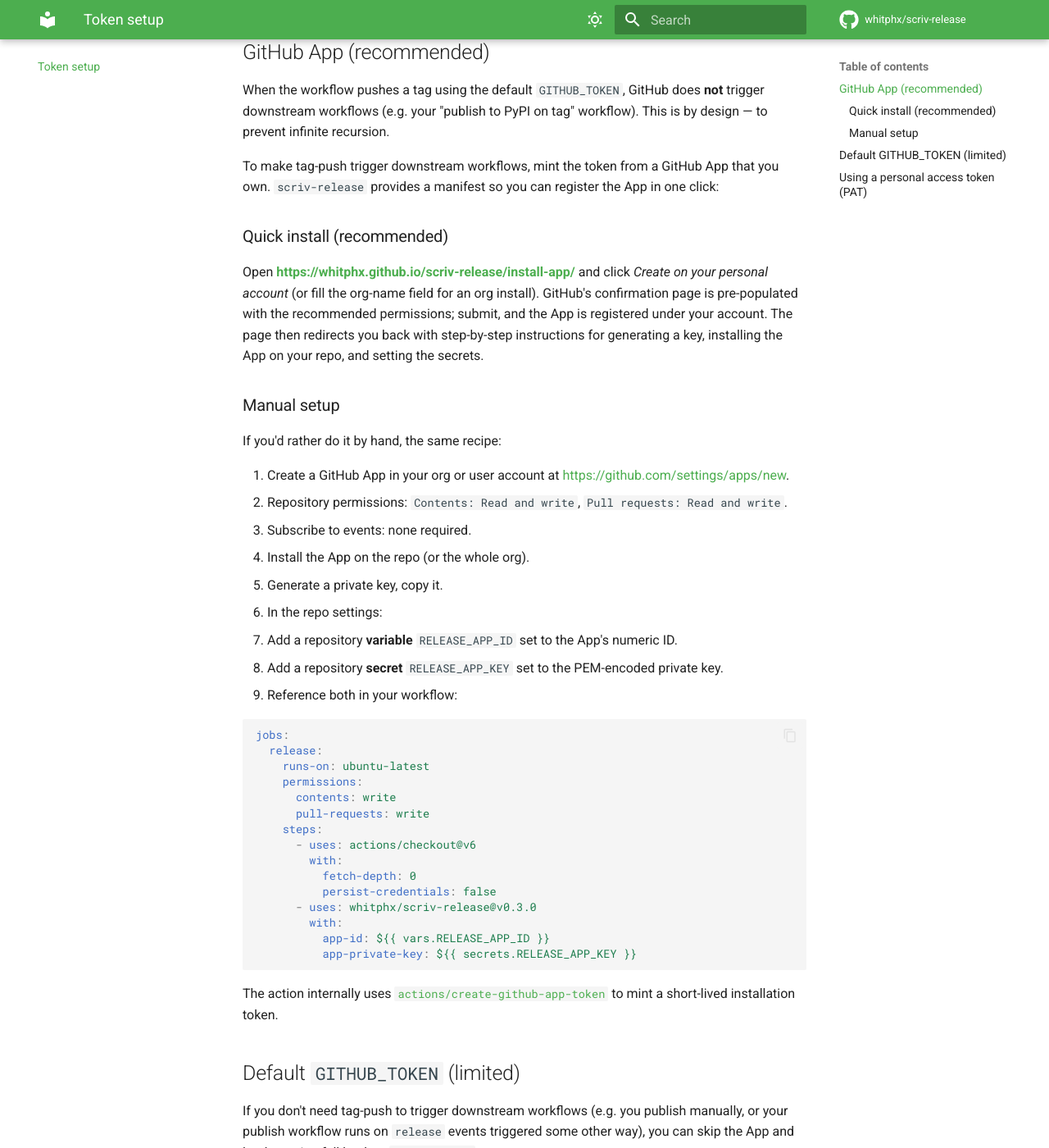
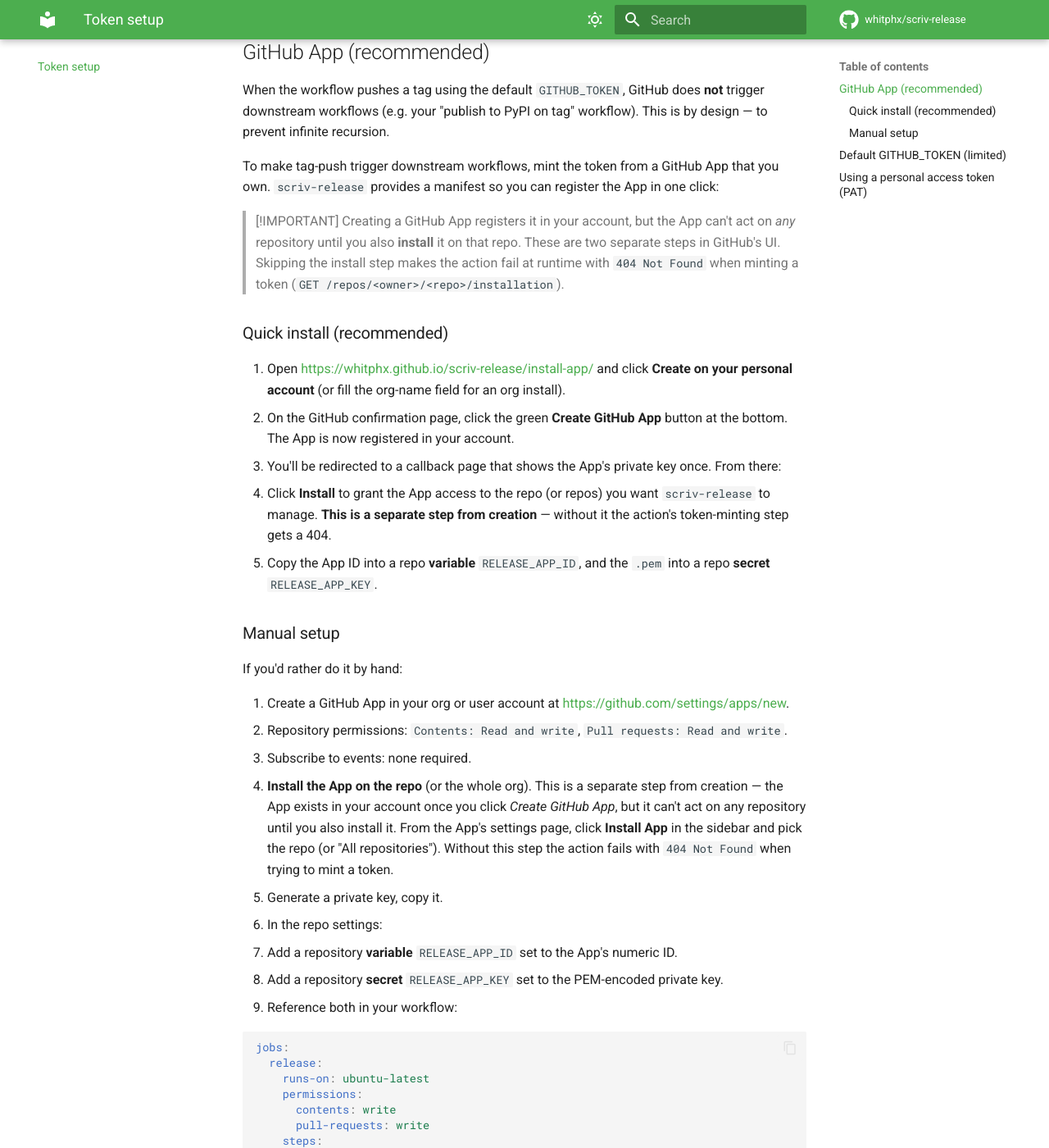
Before and after one commit to whitphx/scriv-release, an MkDocs documentation site: the page built from docs/token-setup.md, in a window 1280 px wide and 1400 px high, scrolled down 364 px. Shown: the whole window at 82% size. Built offline with MkDocs 1.6.1 and Material for MkDocs 9.7.7, drawn with Linux system fonts in a browser that asks for light colours; comment, search, counter and statistics services are not loaded.

Commit message:
docs(token-setup): emphasize "install on repo" as a separate step
Creating a GitHub App and installing it on a repository are two distinct
actions in GitHub's UI. People (including the author dogfooding this very
flow) routinely click "Create GitHub App", set the App ID + private key
in repo secrets, and then watch the workflow fail at runtime with:

  GET /repos/{owner}/{repo}/installation -> 404 Not Found

The fix is to install the App on the repo, but the failure mode doesn't
point at that step directly. Make the requirement loud:

  - `token-setup.md`: lead with an `> [!IMPORTANT]` callout that explains
    the create/install split and names the exact 404 a missed install
    produces. Restructure the Quick install path as a numbered list with
    the install step on its own line.

  - Callback Worker credentials page: bold "This is a separate step from
    creation" under the Install button and mention the 404 symptom, so a
    reader who only sees the post-Create page still gets the warning.

Co-Authored-By: Claude Opus 4.7 (1M context) <noreply@anthropic.com>

```diff
--- a/docs/token-setup.md
+++ b/docs/token-setup.md
@@ -13,18 +13,25 @@ When the workflow pushes a tag using the default `GITHUB_TOKEN`, GitHub does **n
 
 To make tag-push trigger downstream workflows, mint the token from a GitHub App that you own. `scriv-release` provides a manifest so you can register the App in one click:
 
+> [!IMPORTANT]
+> Creating a GitHub App registers it in your account, but the App can't act on *any* repository until you also **install** it on that repo. These are two separate steps in GitHub's UI. Skipping the install step makes the action fail at runtime with `404 Not Found` when minting a token (`GET /repos/<owner>/<repo>/installation`).
+
 ### Quick install (recommended)
 
-Open **<https://whitphx.github.io/scriv-release/install-app/>** and click *Create on your personal account* (or fill the org-name field for an org install). GitHub's confirmation page is pre-populated with the recommended permissions; submit, and the App is registered under your account. The page then redirects you back with step-by-step instructions for generating a key, installing the App on your repo, and setting the secrets.
+1. Open <https://whitphx.github.io/scriv-release/install-app/> and click **Create on your personal account** (or fill the org-name field for an org install).
+2. On the GitHub confirmation page, click the green **Create GitHub App** button at the bottom. The App is now registered in your account.
+3. You'll be redirected to a callback page that shows the App's private key once. From there:
+   - Click **Install** to grant the App access to the repo (or repos) you want `scriv-release` to manage. **This is a separate step from creation** — without it the action's token-minting step gets a 404.
+   - Copy the App ID into a repo **variable** `RELEASE_APP_ID`, and the `.pem` into a repo **secret** `RELEASE_APP_KEY`.
 
 ### Manual setup
 
-If you'd rather do it by hand, the same recipe:
+If you'd rather do it by hand:
 
 1. Create a GitHub App in your org or user account at <https://github.com/settings/apps/new>.
    - Repository permissions: `Contents: Read and write`, `Pull requests: Read and write`.
    - Subscribe to events: none required.
-2. Install the App on the repo (or the whole org).
+2. **Install the App on the repo** (or the whole org). This is a separate step from creation — the App exists in your account once you click *Create GitHub App*, but it can't act on any repository until you also install it. From the App's settings page, click **Install App** in the sidebar and pick the repo (or "All repositories"). Without this step the action fails with `404 Not Found` when trying to mint a token.
 3. Generate a private key, copy it.
 4. In the repo settings:
    - Add a repository **variable** `RELEASE_APP_ID` set to the App's numeric ID.
```
Also changed, not shown: 1 other file.
